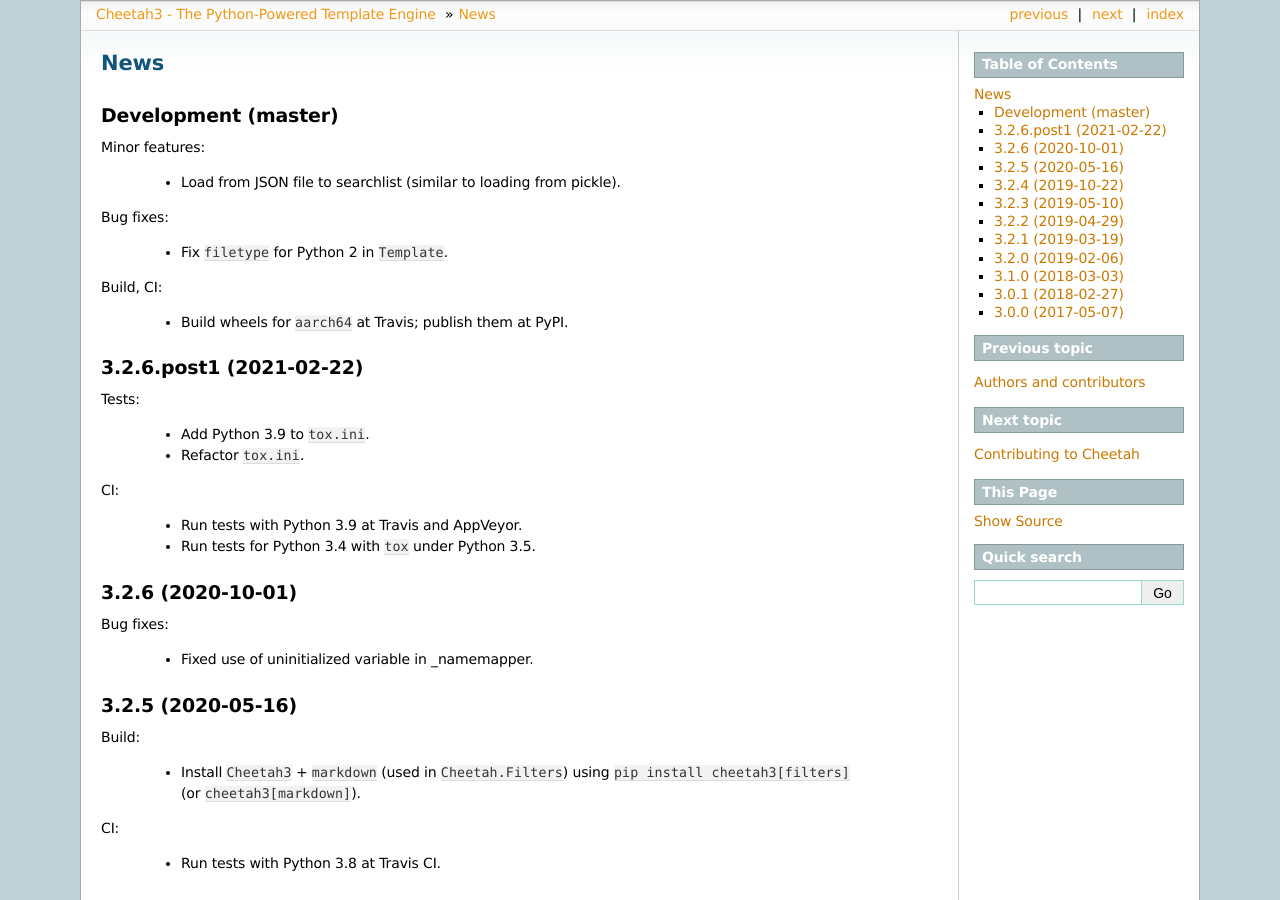
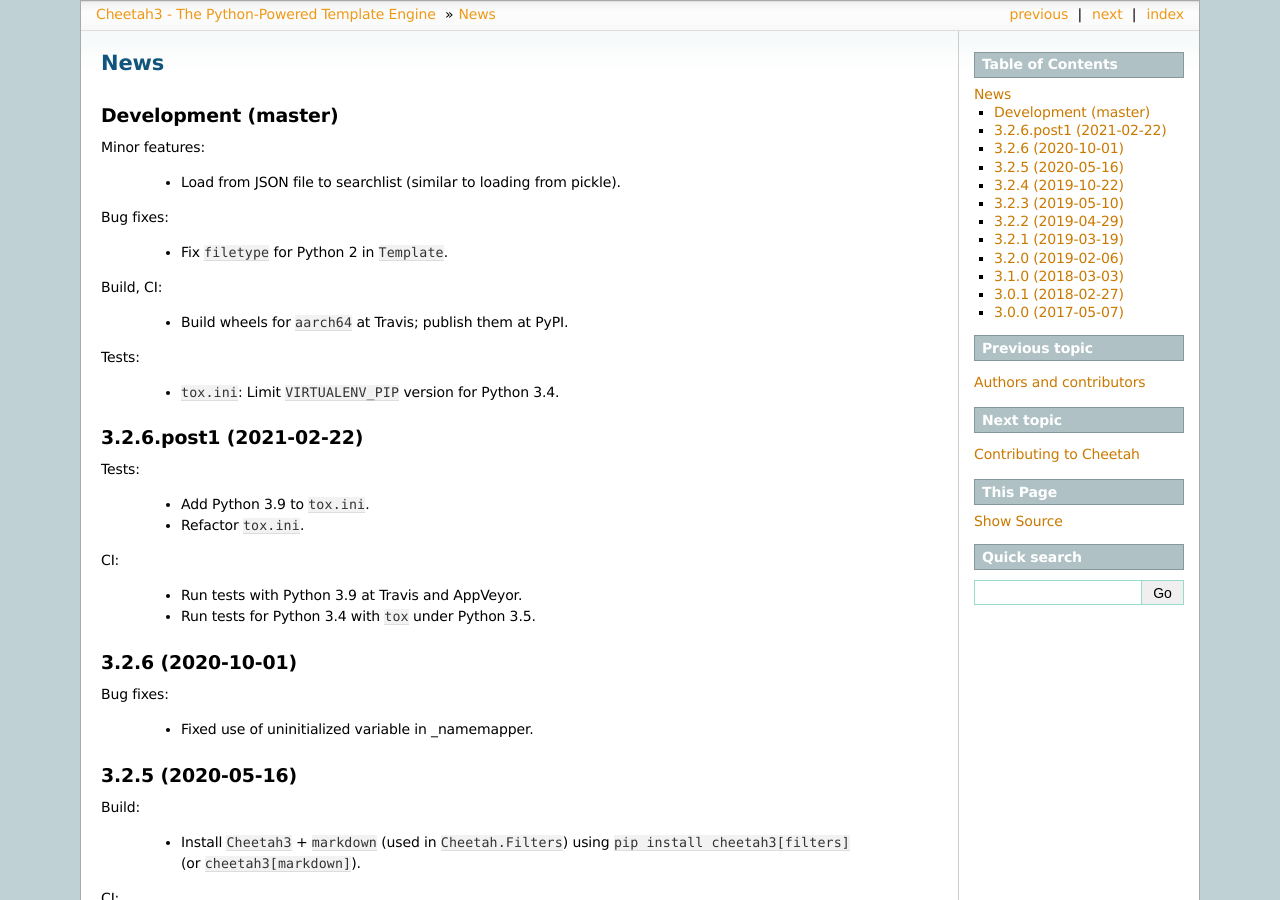
Before and after one commit to CheetahTemplate3/cheetah3, a Sphinx documentation site: the page built from docs/news.rst, in a window 1280 px wide and 900 px high. Built offline with Sphinx 7.4.7, drawn with Linux system fonts in a browser that asks for light colours.

Commit message:
Tests(tox): Limit `VIRTUALENV_PIP` version for Python 3.4

```diff
--- a/docs/news.rst
+++ b/docs/news.rst
@@ -15,6 +15,10 @@ Bug fixes:
 Build, CI:
 
   - Build wheels for ``aarch64`` at Travis; publish them at PyPI.
+
+Tests:
+
+  - ``tox.ini``: Limit ``VIRTUALENV_PIP`` version for Python 3.4.
 
 3.2.6.post1 (2021-02-22)
 ------------------------
```
Also changed, not shown: 1 other file.
